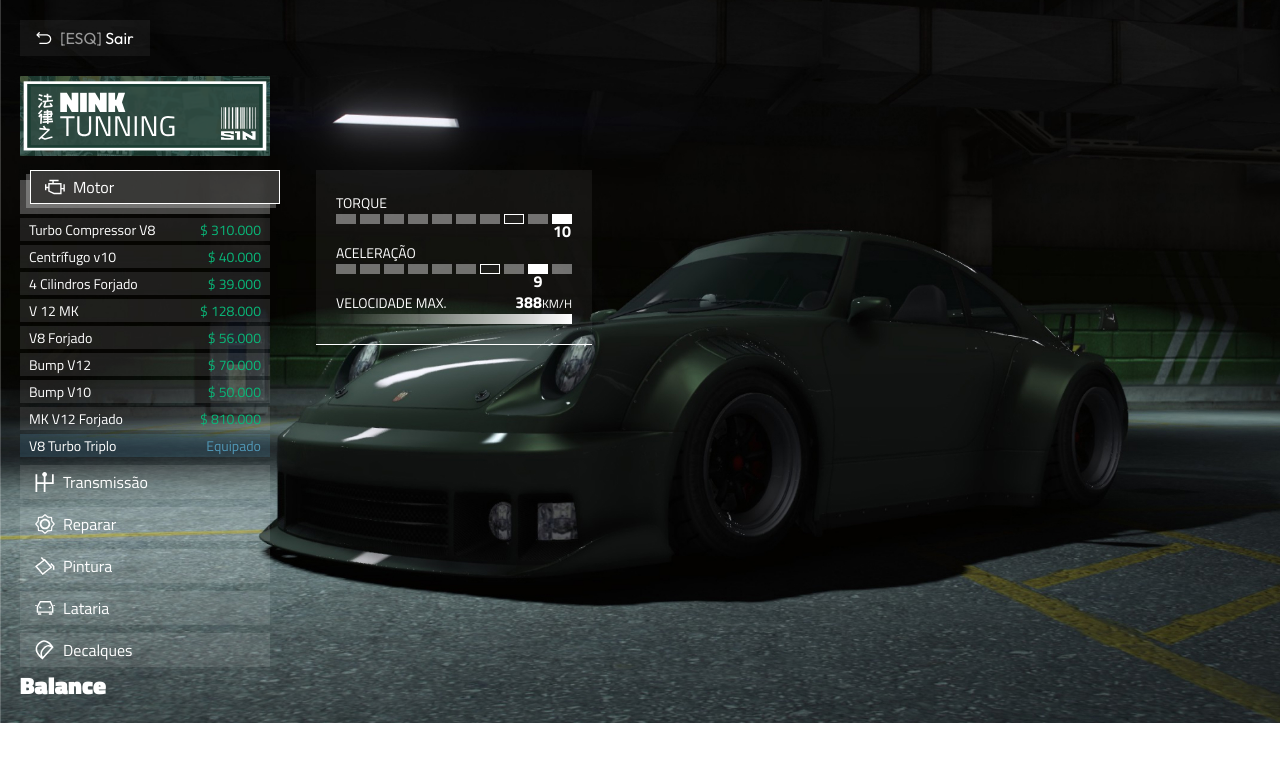
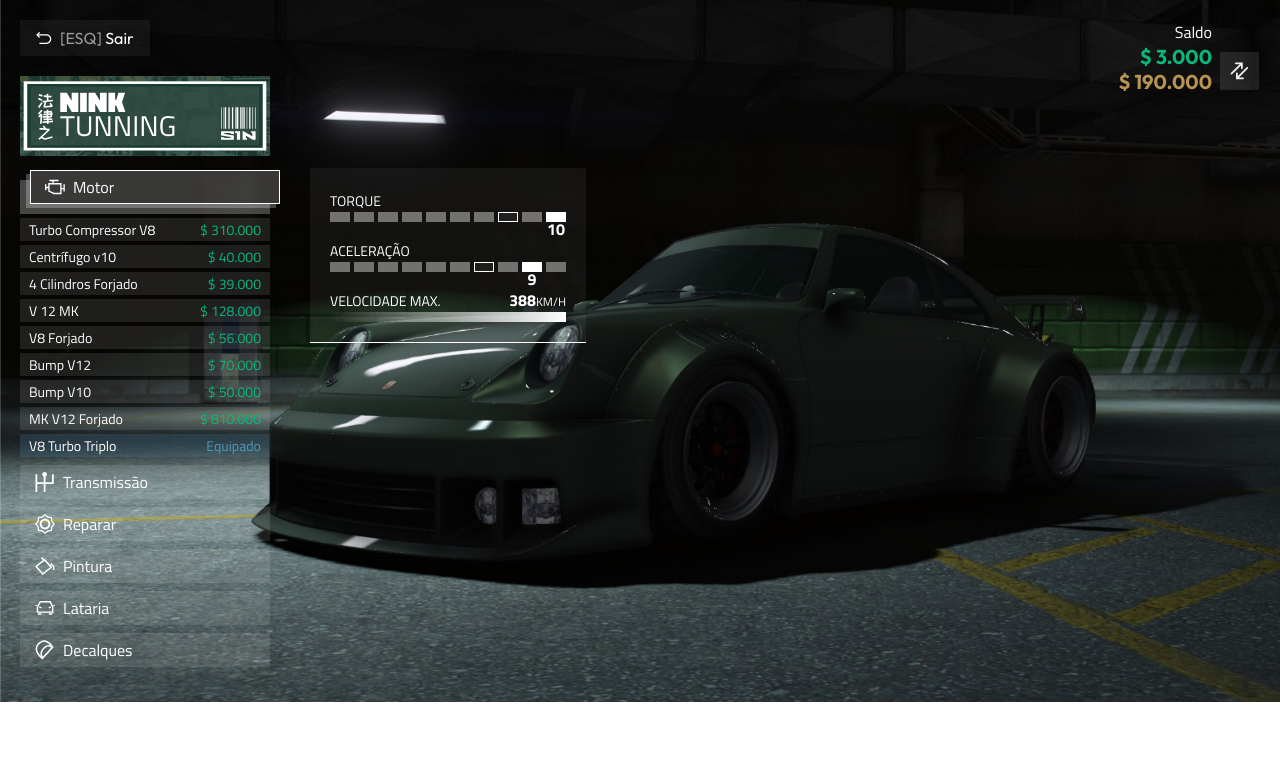
Before and after one commit to gabrielprmartins/Tunning, a React (Create React App) app: page / in a window 1280 px wide. Both pictures are taken after a click on the item "Motor". Shown: the top 762 px of the page. Built offline with nearby package versions, Linux system fonts and the light colour scheme.

Commit message:
chore: Organization of folders

```diff
--- a/src/components/BalanceView/BalanceView.js
+++ b/src/components/BalanceView/BalanceView.js
@@ -1,5 +1,22 @@
+import styles from "./BalanceView.module.css";
+
+import ChangeArrowIcon from "../../assets/icons/change-arrows.svg";
+
 const BalanceView = () => {
-  return <h1>Balance</h1>;
+  return (
+    <div className={styles.balanceContainer}>
+      <div className={styles.balanceGrid}>
+        <div className={styles.balance}>
+          <span>Saldo</span>
+          <p className={`paragraph-20-o ${styles.currentBalance}`}>$ 3.000</p>
+          <p className={`paragraph-20-o ${styles.changeBalance}`}>$ 190.000</p>
+        </div>
+        <div className={styles.arrowsIcon}>
+          <img src={ChangeArrowIcon} />
+        </div>
+      </div>
+    </div>
+  );
 };
 
 export default BalanceView;
--- a/src/components/BalanceView/BalanceView.module.css
+++ b/src/components/BalanceView/BalanceView.module.css
@@ -0,0 +1,35 @@
+.balanceContainer {
+  position: absolute;
+  top: 20px;
+  right: 20px;
+  text-align: right;
+}
+
+.balanceGrid {
+  display: grid;
+  grid-template-columns: auto 40px;
+  gap: 8px;
+}
+
+.currentBalance {
+  color: var(--green);
+}
+
+.changeBalance {
+  color: var(--gold);
+}
+
+.arrowsIcon {
+  background-color: var(--opacity-10);
+  align-self: end;
+  justify-self: start;
+  padding: 10px;
+  margin-bottom: 4px;
+  transition: var(--transition);
+  cursor: pointer;
+}
+
+.arrowsIcon:hover {
+  background-color: var(--opacity-20);
+
+}
--- a/src/components/TunningList/TunningList.js
+++ b/src/components/TunningList/TunningList.js
@@ -11,8 +11,6 @@ import FixIcon from "../../assets/icons/fix.svg";
 import ColorBucketIcon from "../../assets/icons/color-bucket.svg";
 import VehicleIcon from "../../assets/icons/vehicle.svg";
 import StickerIcon from "../../assets/icons/sticker.svg";
-import EngineDetails from "../TunningOptions/Engine/EngineDetails/EngineDetails";
-import DecalDetails from "../TunningOptions/Decals/DecalDetails/DecalDetails";
 
 const options = [
   {
@@ -59,7 +57,6 @@ const TunningList = () => {
   return (
     <div className={styles.tunningContainer}>
       <img src={Banner} />
-      <div className={styles.tunningContent}>
       <ul className={styles.tunningList}>
         {options.map(({ name, img, component }) => (
           <div key={name}>
@@ -76,21 +73,6 @@ const TunningList = () => {
           </div>
         ))}
       </ul>
-        {optionName === "Motor" ? (
-          <div className={styles.tunningGrid1}>
-            <EngineDetails />
-          </div>
-        ) : (
-          ""
-        )}
-        {optionName === "Decalques" ? (
-          <div className={styles.tunningGrid2}>
-            <DecalDetails />
-          </div>
-        ) : (
-          ""
-        )}
-      </div>
     </div>
   );
 };
--- a/src/components/TunningList/TunningList.module.css
+++ b/src/components/TunningList/TunningList.module.css
@@ -5,21 +5,6 @@
   margin-top: 20px;
   max-height: 80vh;
   overflow-y: auto;
-}
-
-.tunningContent {
-  display: grid;
-  grid-template-columns: repeat(3, 1fr);
-  gap: 20px;
-  align-items: start;
-}
-
-.tunningGrid1 {
-  grid-column: 2;
-}
-
-.tunningGrid2 {
-  grid-column: 3;
 }
 
 .tunningContainer > img {
--- a/src/components/TunningOptions/Decals/DecalOptions/DecalOptions.js
+++ b/src/components/TunningOptions/Decals/DecalOptions/DecalOptions.js
@@ -3,11 +3,13 @@ import styles from "./DecalOptions.module.css";
 import Texture from "../../../../assets/images/texture.svg";
 import ArrowLeft from "../../../../assets/icons/arrow-rounded-fill-opacity.svg";
 import ArrowRight from "../../../../assets/icons/arrow-rounded-fill-white.svg";
+import DecalDetails from "../DecalDetails/DecalDetails";
 
 const DecalOptions = () => {
   return (
     <div className={styles.decalContainer}>
-      <img src={Texture} />
+      <div className={styles.decalContent}>
+        <img src={Texture} loading="lazy" />
         <div className={styles.decalOptions}>
           <div className={styles.decalSlider}>
             <img src={ArrowLeft} />
@@ -19,6 +21,10 @@ const DecalOptions = () => {
           <p className={`paragraph-14-tw ${styles.decalPrice}`}>$ 500</p>
         </div>
       </div>
+      <div className={styles.decalDetails}>
+        <DecalDetails />
+      </div>
+    </div>
   );
 };
 
--- a/src/components/TunningOptions/Decals/DecalOptions/DecalOptions.module.css
+++ b/src/components/TunningOptions/Decals/DecalOptions/DecalOptions.module.css
@@ -1,8 +1,18 @@
-.decalContainer > img {
+.decalContainer {
+  position: relative;
+}
+
+.decalDetails {
+  position: absolute;
+  top: -350px;
+  left: 200%;
+  overflow: auto;
+}
+
+.decalContent > img {
   position: relative;
   margin: 8px 0 4px;
 }
-
 
 .decalOptions {
   display: flex;
--- a/src/components/TunningOptions/Engine/EngineOptions/EngineOptions.js
+++ b/src/components/TunningOptions/Engine/EngineOptions/EngineOptions.js
@@ -1,3 +1,4 @@
+import EngineDetails from "../EngineDetails/EngineDetails";
 import styles from "./EngineOptions.module.css";
 
 const options = [
@@ -41,6 +42,7 @@ const options = [
 
 const EngineOptions = () => {
   return (
+    <div className={styles.engineContainer}>
       <ul className={styles.engineList}>
         {options.map(({ name, price }) => (
           <li key={name}>
@@ -49,6 +51,10 @@ const EngineOptions = () => {
           </li>
         ))}
       </ul>
+      <div className={styles.engineDetails}>
+        <EngineDetails />
+      </div>
+    </div>
   );
 };
 
--- a/src/components/TunningOptions/Engine/EngineOptions/EngineOptions.module.css
+++ b/src/components/TunningOptions/Engine/EngineOptions/EngineOptions.module.css
@@ -1,3 +1,13 @@
+.engineContainer {
+  position: relative;
+}
+
+.engineDetails {
+  position: absolute;
+  top: -50px;
+  left: calc(100% + 40px);
+}
+
 .engineList {
   margin-top: 4px;
   display: grid;
--- a/src/styles/global.css
+++ b/src/styles/global.css
@@ -49,11 +49,11 @@
   -webkit-font-smoothing: antialiased;
   -moz-osx-font-smoothing: grayscale;
   text-rendering: optimizeLegibility;
-  -webkit-user-select: none;
+  /* -webkit-user-select: none;
   -moz-user-select: -moz-none;
   -ms-user-select: none;
   user-select: none;
-  outline: none;
+  outline: none; */
 }
 
 body {
```
Lines whose indentation alone changed are shown as unchanged.
